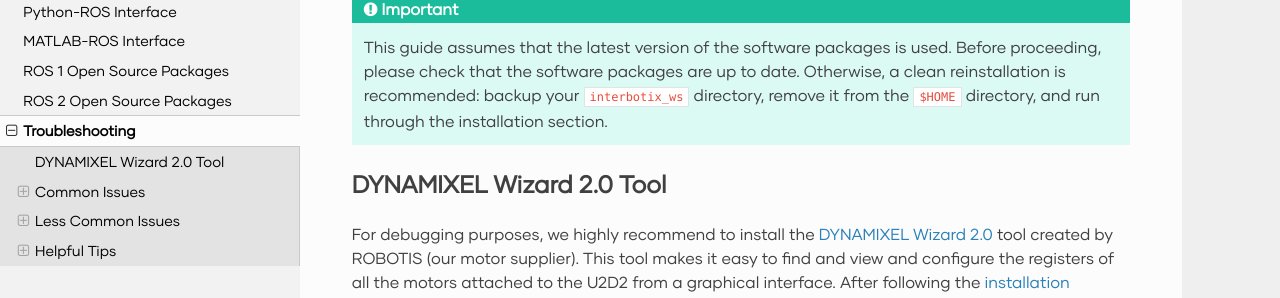
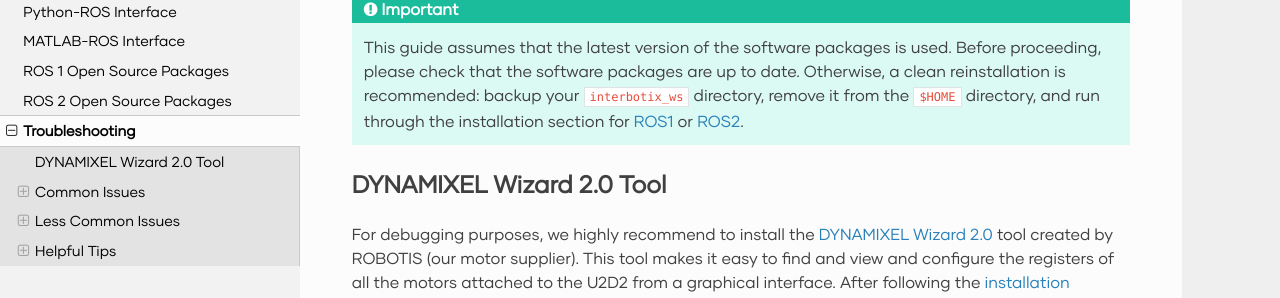
Before and after one commit to TrossenRobotics/interbotix_xsarms_docs, a Sphinx documentation site: the page built from docs/troubleshooting.rst, in a window 1280 px wide and 900 px high. Shown: the part 430-728 px from the top of the window. Built offline with Sphinx 7.4.7 and the Read the Docs theme 2.0.0, drawn with Linux system fonts in a browser that asks for light colours; some web fonts are replaced.

Commit message:
Added link to the installation page at the reminder

```diff
--- a/docs/troubleshooting.rst
+++ b/docs/troubleshooting.rst
@@ -17,7 +17,7 @@ your own issue`_.
 
     This guide assumes that the latest version of the software packages is used.
     Before proceeding, please check that the software packages are up to date.
-    Otherwise, a clean reinstallation is recommended: backup your ``interbotix_ws`` directory, remove it from the ``$HOME`` directory, and run through the installation section.
+    Otherwise, a clean reinstallation is recommended: backup your ``interbotix_ws`` directory, remove it from the ``$HOME`` directory, and run through the installation section for :doc:`ROS1 </ros_interface/ros1/software_setup>` or :doc:`ROS2 </ros_interface/ros2/software_setup>`.
 
 .. _`interbotix_ros_manipulators bug tracker`: https://github.com/Interbotix/interbotix_ros_manipulators/issues?q=is%3Aissue
 .. _`open your own issue`: https://github.com/Interbotix/interbotix_ros_manipulators/issues/new/choose
```
